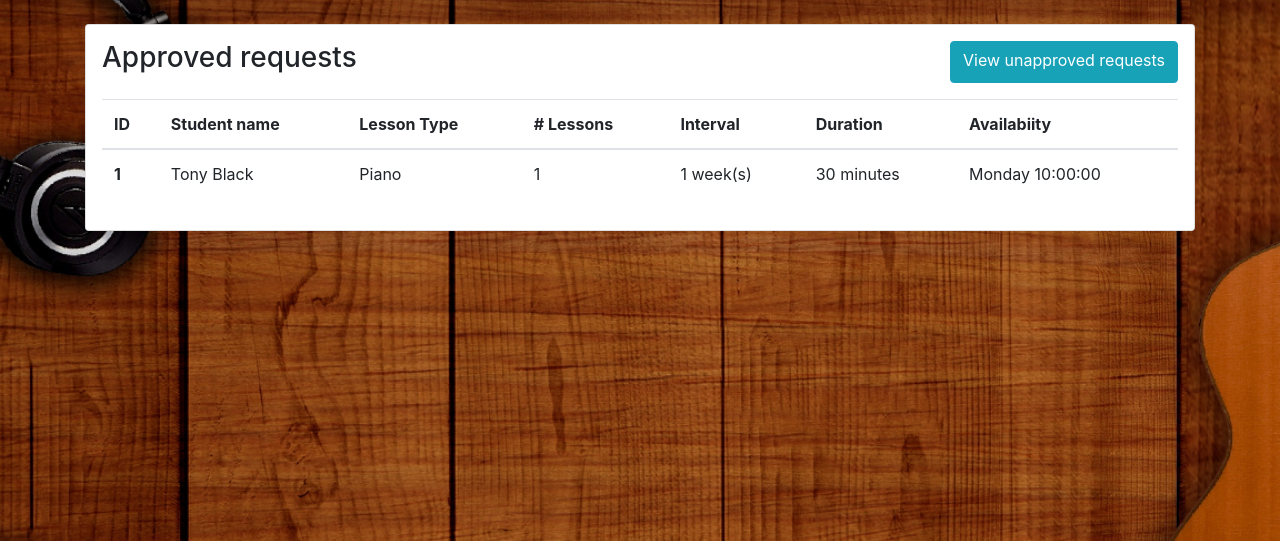
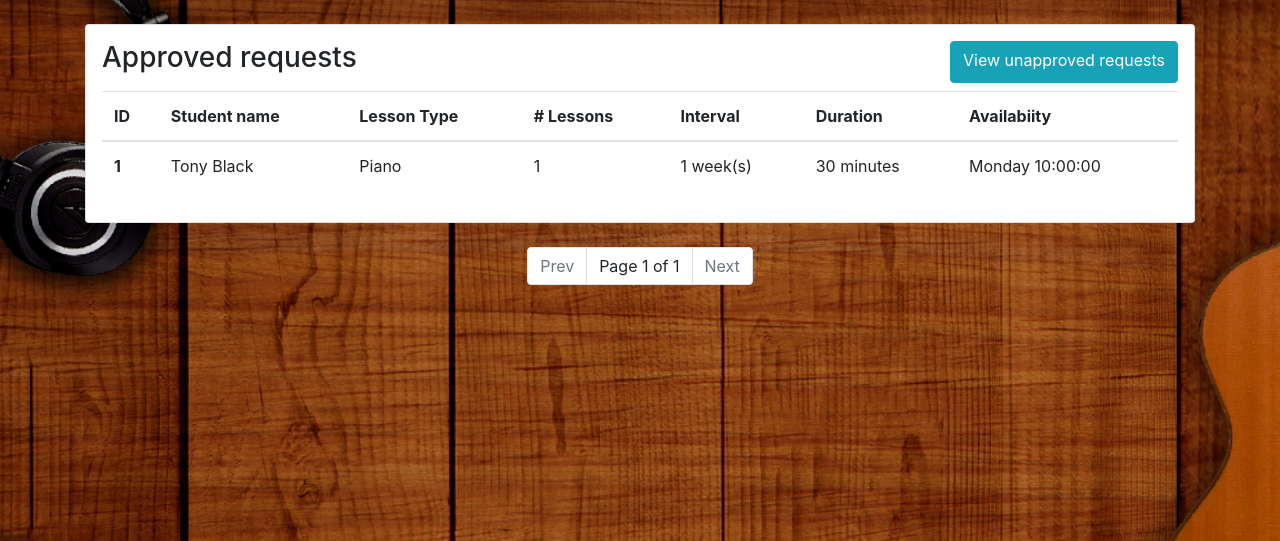
Before and after one commit to DMY2003/MSMS, a Django app: page /administrator/approved_requests in a window 1280 px wide. Shown: the part 56-597 px from the top of the page. Run offline with Django 4.2, Linux system fonts and the light colour scheme; a user stored in the database is signed in; data comes from the database, SQL or seed files in the repository; tables that the repository leaves empty hold one stand-in row (values such as "Sample post"); parts of the project's set-up code (start-up, migrations or seed data) failed here and were passed over; some libraries are stand-ins or nearby versions.

Commit message:
Implements pagination partial into admin request table and adjusts page size

```diff
--- a/lessons/templates/admin_lessons.html
+++ b/lessons/templates/admin_lessons.html
@@ -34,7 +34,7 @@
             </div>
         </div>
     </div>
-    <div class="lesson-grid mt-4">
+    <div class="lesson-grid mt-4 mb-4">
         {% for lesson in lessons %}
             {% include 'partials/admin_lesson_card.html' with lesson=lesson %}
         {% endfor %}
--- a/lessons/templates/partials/admin_request_table.html
+++ b/lessons/templates/partials/admin_request_table.html
@@ -1,6 +1,6 @@
 <div class="container-sm">
-<div class="card p-3 mb-5">
-    <div class="d-flex justify-content-between align-content-center w-100 mb-3">
+  <div class="card p-3 mb-4">
+    <div class="d-flex justify-content-between align-content-center w-100 mb-2">
       <h3>
         {{request_type}}
       </h3>
@@ -56,5 +56,7 @@
           {% endfor %}
         </tbody>
     </table>
+
+  </div>
+{% include 'partials/pagination.html' with page=requests %}
 </div>
-</div>
--- a/lessons/templates/partials/pagination.html
+++ b/lessons/templates/partials/pagination.html
@@ -1,4 +1,4 @@
-<nav aria-label="..." class="my-4 d-flex justify-content-center">
+<nav aria-label="..." class="my-2 d-flex justify-content-center">
     <ul class="pagination">
         {% if page.has_previous %}
             <li class="page-item">
--- a/lessons/views.py
+++ b/lessons/views.py
@@ -154,7 +154,7 @@ def admin_request(request, request_id):
 def admin_approved_requests(request):
     page_number = request.GET.get('page', 1)
     requests = Request.objects.filter(is_approved=True)
-    paginator = Paginator(requests, 8)
+    paginator = Paginator(requests, 9)
     requests_page = paginator.page(page_number)
     response_data = {"requests": requests_page}
 
@@ -165,7 +165,7 @@ def admin_approved_requests(request):
 def admin_unapproved_requests(request):
     page_number = request.GET.get('page', 1)
     requests = Request.objects.filter(is_approved=False)
-    paginator = Paginator(requests, 8)
+    paginator = Paginator(requests, 9)
     requests_page = paginator.page(page_number)
     response_data = {"requests": requests_page}
 
```
